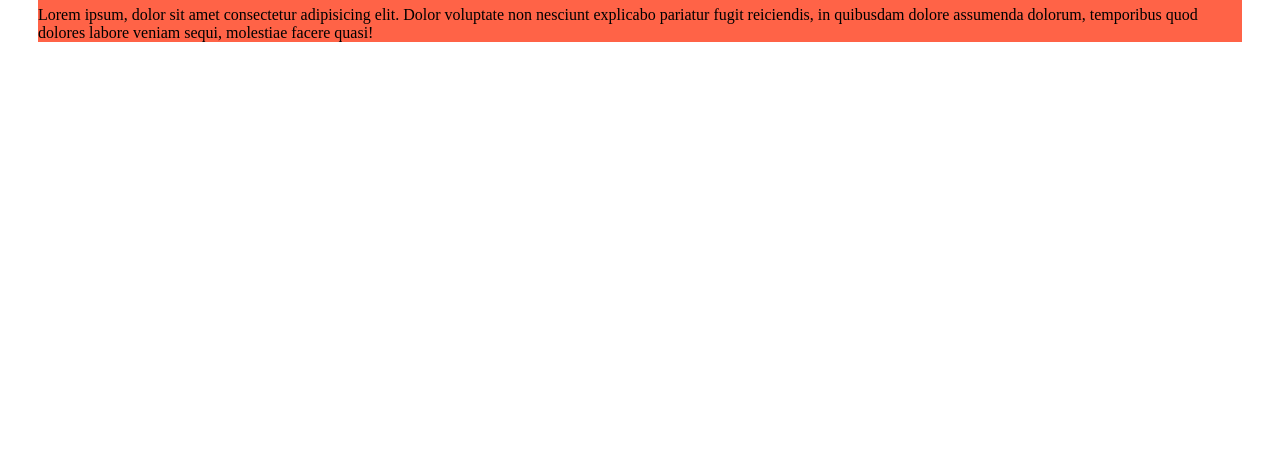
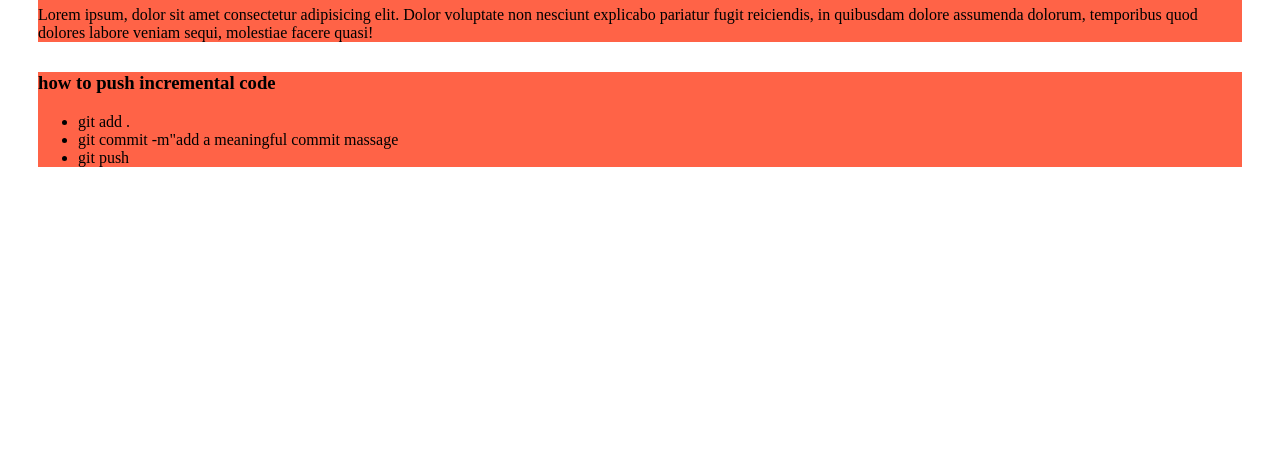
Before and after one commit to nowrinesha/my-simple-website, a plain HTML site: page index.html in a window 1280 px wide. Shown: the part 331-800 px from the top of the page. Drawn offline with Linux system fonts and the light colour scheme.

Commit message:
added a list to push code

```diff
--- a/index.html
+++ b/index.html
@@ -19,6 +19,14 @@
         <h1>My Third Website</h1>
         <p>Lorem ipsum, dolor sit amet consectetur adipisicing elit. Dolor voluptate non nesciunt explicabo pariatur fugit reiciendis, in quibusdam dolore assumenda dolorum, temporibus quod dolores labore veniam sequi, molestiae facere quasi!</p>
     </div>
+    <div>
+        <h3>how to push incremental code</h3>
+        <ul>
+            <li>git add .</li>
+            <li>git commit -m"add a meaningful commit massage</li>
+            <li>git push</li>
+        </ul>
+    </div>
 
 </body>
 </html>
```
